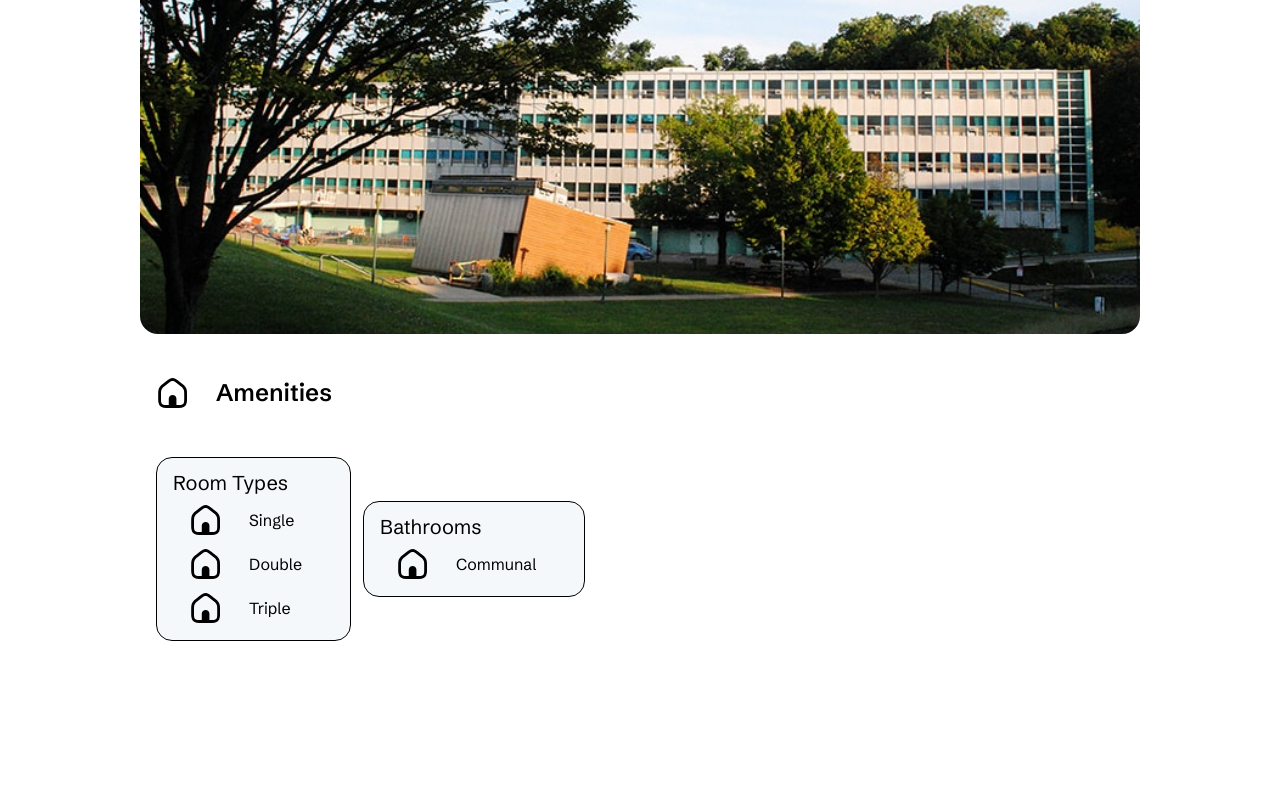
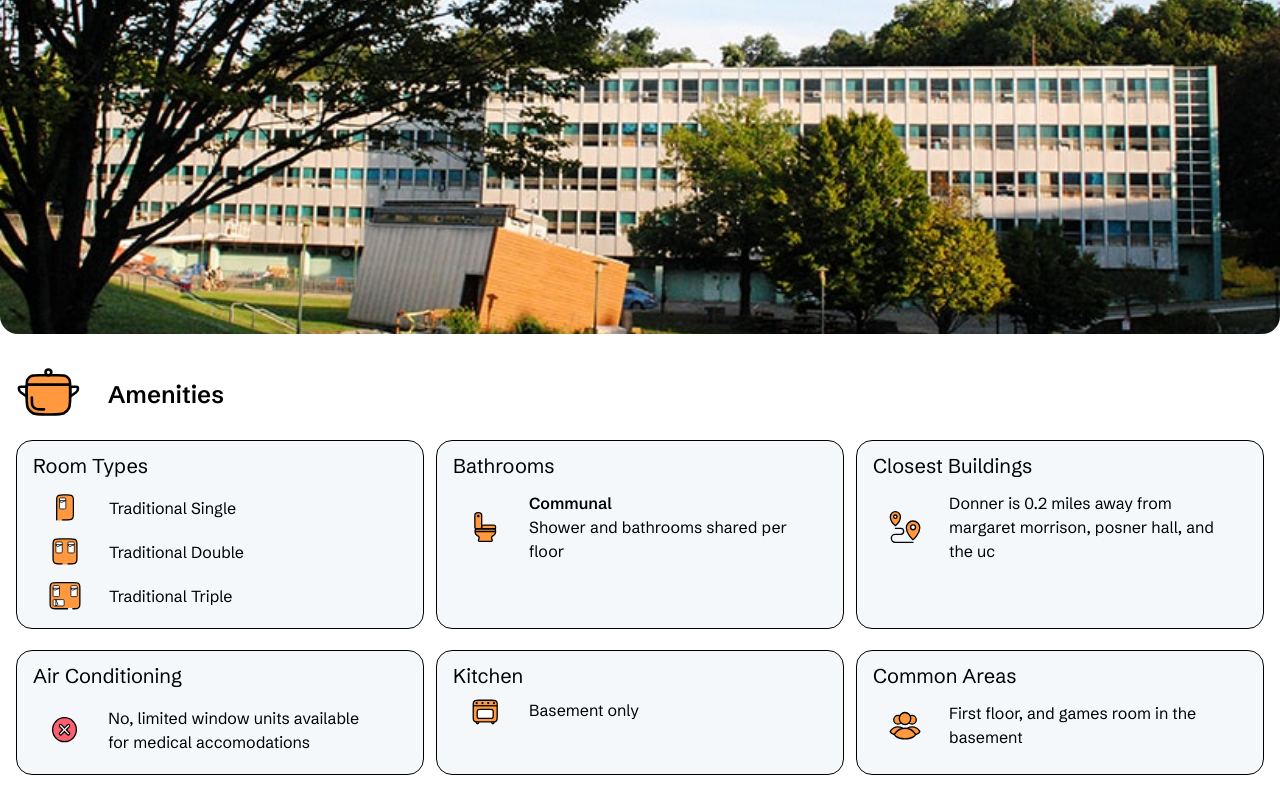
Before and after one commit to ScottyLabs/cmuhousing, a Next.js app: page / in a window 1280 px wide. Shown: the part 430-1230 px from the top of the page. Before the commit the page ends 1096 px from the top, so only its background shows below. Built offline with nearby package versions, Linux system fonts and the light colour scheme.

Commit message:
amenities mostly finished

```diff
--- a/src/app/building-details/BuildingDetails.tsx
+++ b/src/app/building-details/BuildingDetails.tsx
@@ -6,8 +6,8 @@ export default function BuildingDetails() {
     return (
         <div className="space-y-4 overflow-x-auto min-w-[300px] max-w-full pb-3">
             <h2 className="font-bold text-[32px] flex-shrink-0">Donner</h2>
-            <div className="relative overflow-hidden rounded-[18px]" style={{ width: 1000, height: 500 }}>
-                <Image src="/building-images/donner.jpg" alt="donner" fill style={{ objectFit: "cover" }} priority />
+            <div className="relative w-full h-[500px] overflow-hidden rounded-[18px]">
+                <Image src="/building-images/donner.jpg" alt="donner" fill className="object-cover" priority />
             </div>
 
             {/* <div className="flex gap-[12px] pt-[10px] pb-[10px] px-4 items-center rounded-2xl bg-brand-menugray border border-black/10:">
@@ -20,48 +20,144 @@ export default function BuildingDetails() {
                     </h1>
                 </div>
             </div> */}
-            <div className="flex gap-[12px] pt-[10px] pb-[10px] px-4 items-center rounded-2xl">
-                <Image src={"/home.svg"} alt={"info"} width={64} height={64} className="w-[32px] h-[32px]" />
+            <div className="flex gap-[12px] pt-[10px]  px-4 items-center rounded-2xl">
+                <Image src={"/amenities.svg"} alt={"amenities"} width={64} height={64} className="w-[64px] h-[64px]" />
 
                 <div className="h-fit ">
-                    <h1 className="font-semibold text-[24px] pt-[15px] pb-[15px] flex-shrink-0 px-4 ">Amenities</h1>
+                    <h1 className="font-semibold text-[24px] pt-[15px] pb-[10px] flex-shrink-0 px-4 ">Amenities</h1>
                 </div>
             </div>
 
-            <div className="flex gap-[12px] pt-[5px] pb-[5px] px-4 items-center rounded-2xl">
-                <div className="text-[20px] pt-[10px] pb-[10px] px-4 rounded-2xl bg-brand-menugray border border-black/10:">
+            <div className="flex gap-[12px] pb-[5px] px-4 items-center rounded-2xl items-stretch h-full">
+                <div className="flex-1 text-[20px] pt-[10px] pb-[10px] px-4 rounded-2xl bg-brand-menugray border border-black/10:">
                     Room Types
-                    <div className="flex gap-[12px] pt-[5px] pb-[5px] px-4 items-center rounded-2xl">
-                        <Image src={"/home.svg"} alt={"info"} width={32} height={32} className="w-[32px] h-[32px]" />
+                    <div className="flex gap-[12px] pt-[10px] pb-[5px] px-4 items-center rounded-2xl">
+                        <Image
+                            src={"/unsorted-icons/room type/trad single.svg"}
+                            alt={"info"}
+                            width={32}
+                            height={32}
+                            className="w-[32px] h-[32px]"
+                        />
                         <div className="h-fit ">
-                            <h1 className=" text-[16px] pt-[5px] pb-[5px] flex-shrink-0 px-4 ">Single</h1>
+                            <h1 className=" text-[16px] pt-[5px] pb-[5px] flex-shrink-0 px-4 ">Traditional Single</h1>
                         </div>
                     </div>
                     <div className="flex gap-[12px] pt-[5px] pb-[5px] px-4 items-center rounded-2xl">
-                        <Image src={"/home.svg"} alt={"info"} width={32} height={32} className="w-[32px] h-[32px]" />
+                        <Image
+                            src={"/unsorted-icons/room type/trad double.svg"}
+                            alt={"info"}
+                            width={32}
+                            height={32}
+                            className="w-[32px] h-[32px]"
+                        />
 
                         <div className="h-fit ">
-                            <h1 className=" text-[16px] pt-[5px] pb-[5px] flex-shrink-0 px-4 ">Double</h1>
+                            <h1 className=" text-[16px] pt-[5px] pb-[5px] flex-shrink-0 px-4 ">Traditional Double</h1>
                         </div>
                     </div>
                     <div className="flex gap-[12px] pt-[5px] pb-[5px] px-4 items-center rounded-2xl">
-                        <Image src={"/home.svg"} alt={"info"} width={32} height={32} className="w-[32px] h-[32px]" />
+                        <Image
+                            src={"/unsorted-icons/room type/trad triple.svg"}
+                            alt={"info"}
+                            width={32}
+                            height={32}
+                            className="w-[32px] h-[32px]"
+                        />
 
                         <div className="h-fit ">
-                            <h1 className=" text-[16px] pt-[5px] pb-[5px] flex-shrink-0 px-4 ">Triple</h1>
+                            <h1 className=" text-[16px] pt-[5px] pb-[5px] flex-shrink-0 px-4 ">Traditional Triple</h1>
                         </div>
                     </div>
                 </div>
 
-                <div className="text-[20px] pt-[10px] pb-[10px] px-4 rounded-2xl bg-brand-menugray border border-black/10:">
+                <div className="flex-1 text-[20px] pt-[10px] pb-[10px] px-4 rounded-2xl bg-brand-menugray border border-black/10:">
                     Bathrooms
                     <div className="flex gap-[12px] pt-[5px] pb-[5px] px-4 items-center rounded-2xl">
-                        <Image src={"/home.svg"} alt={"info"} width={32} height={32} className="w-[32px] h-[32px]" />
+                        <Image
+                            src={"/unsorted-icons/toilet.svg"}
+                            alt={"info"}
+                            width={32}
+                            height={32}
+                            className="w-[32px] h-[32px]"
+                        />
                         <div className="h-fit ">
-                            <h1 className="text-[16px] pt-[5px] pb-[5px] flex-shrink-0 px-4 ">Communal</h1>
+                            <h1 className="text-[16px] pt-[5px] font-semibold  flex-shrink-0 px-4 ">Communal</h1>
+                            <div className="text-[16px]  pb-[5px] flex-shrink-0 px-4 ">
+                                Shower and bathrooms shared per floor
+                            </div>
                         </div>
                     </div>
+                </div>
+                <div className="flex-1 text-[20px] pt-[10px] pb-[10px] px-4 rounded-2xl bg-brand-menugray border border-black/10:">
+                    Closest Buildings
+                    <div className="flex gap-[12px] pt-[5px] pb-[5px] px-4 items-center rounded-2xl">
+                        <Image
+                            src={"/distance.svg"}
+                            alt={"info"}
+                            width={32}
+                            height={32}
+                            className="w-[32px] h-[32px]"
+                        />
+                        <div className="h-fit ">
+                            <h1 className="text-[16px] pt-[5px] pb-[5px] flex-shrink-0 px-4 ">
+                                Donner is 0.2 miles away from margaret morrison, posner hall, and the uc
+                            </h1>
+                        </div>
+                    </div>
+                </div>
+            </div>
 
+            <div className="flex gap-[12px] pb-[5px] px-4 items-center rounded-2xl items-stretch h-full">
+                <div className="flex-1 text-[20px] pt-[10px] pb-[10px] px-4 rounded-2xl bg-brand-menugray border border-black/10:">
+                    Air Conditioning
+                    <div className="flex gap-[12px] pt-[10px] pb-[5px] px-4 items-center rounded-2xl">
+                        <Image
+                            src={"/unsorted-icons/ac/none.svg"}
+                            alt={"info"}
+                            width={32}
+                            height={32}
+                            className="w-[32px] h-[32px]"
+                        />
+                        <div className="h-fit ">
+                            <h1 className=" text-[16px] pt-[5px] pb-[5px] flex-shrink-0 px-4 ">No, limited window units available for medical accomodations</h1>
+                        </div>
+                    </div>
+                </div>
+
+                <div className="flex-1 text-[20px] pt-[10px] pb-[10px] px-4 rounded-2xl bg-brand-menugray border border-black/10:">
+                    Kitchen
+                    <div className="flex gap-[12px] pt-[5px] pb-[5px] px-4 items-center rounded-2xl">
+                        <Image
+                            src={"/unsorted-icons/stove.svg"}
+                            alt={"info"}
+                            width={32}
+                            height={32}
+                            className="w-[32px] h-[32px]"
+                        />
+                        <div className="h-fit ">
+                            <div className="text-[16px]  pb-[5px] flex-shrink-0 px-4 ">
+                                Basement only
+                            </div>
+                        </div>
+                    </div>
+                </div>
+                <div className="flex-1 text-[20px] pt-[10px] pb-[10px] px-4 rounded-2xl bg-brand-menugray border border-black/10:">
+                    Common Areas
+                    <div className="flex gap-[12px] pt-[5px] pb-[5px] px-4 items-center rounded-2xl">
+                        <Image
+                            src={"/unsorted-icons/work with others.svg"}
+                            alt={"info"}
+                            width={32}
+                            height={32}
+                            className="w-[32px] h-[32px]"
+                        />
+                        <div className="h-fit ">
+                            <h1 className="text-[16px] pt-[5px] pb-[5px] flex-shrink-0 px-4 ">
+                                First floor, and games room in the basement
+                            </h1>
+                        </div>
+                    </div>
                 </div>
             </div>
         </div>
```
